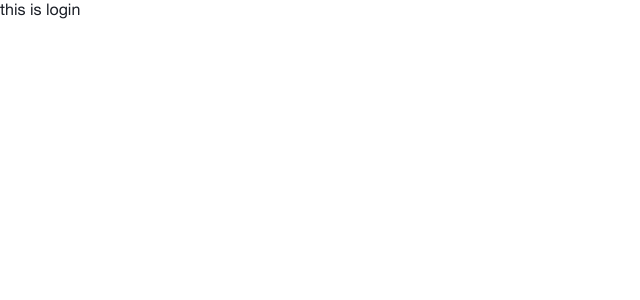
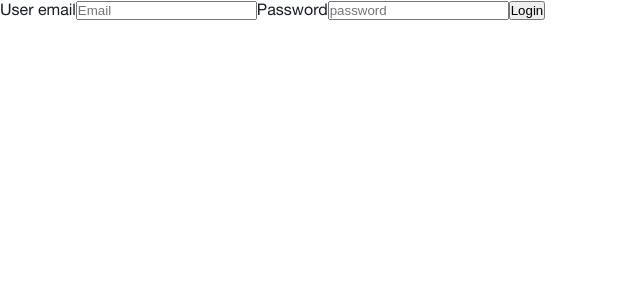
Before and after one commit to giodi-ci/soniapinton-website, a Nuxt app: page /login in a window 1280 px wide. Shown: the top 300 px of the page, without its empty margins (0-640 px from the left). Built offline with nearby package versions, Linux system fonts and the light colour scheme.

Commit message:
Login form

```diff
--- a/pages/login.vue
+++ b/pages/login.vue
@@ -1,12 +1,47 @@
 <template>
     <div class="login">
-        this is login
+        <form @submit.prevent="login">
+            <label>User email</label>
+            <input
+                type="text"
+                placeholder="Email"
+                v-model="loginForm.email"
+            >
+
+            <label>Password</label>
+            <input
+                type="password"
+                placeholder="password"
+                v-model="loginForm.password"
+            >
+            <button type="submit">Login</button>
+        </form>
+
+        <div
+            class="error"
+            v-if="error"
+        >
+            {{ error.message }}
+        </div>
     </div>
 </template>
 
 <script>
     export default {
-
+        data() {
+            return {
+                loginForm: {
+                    email: '',
+                    password: '',
+                },
+                error: '',
+            };
+        },
+        methods: {
+            login() {
+                console.log('try to log in');
+            }
+        }
     }
 </script>
 
```
